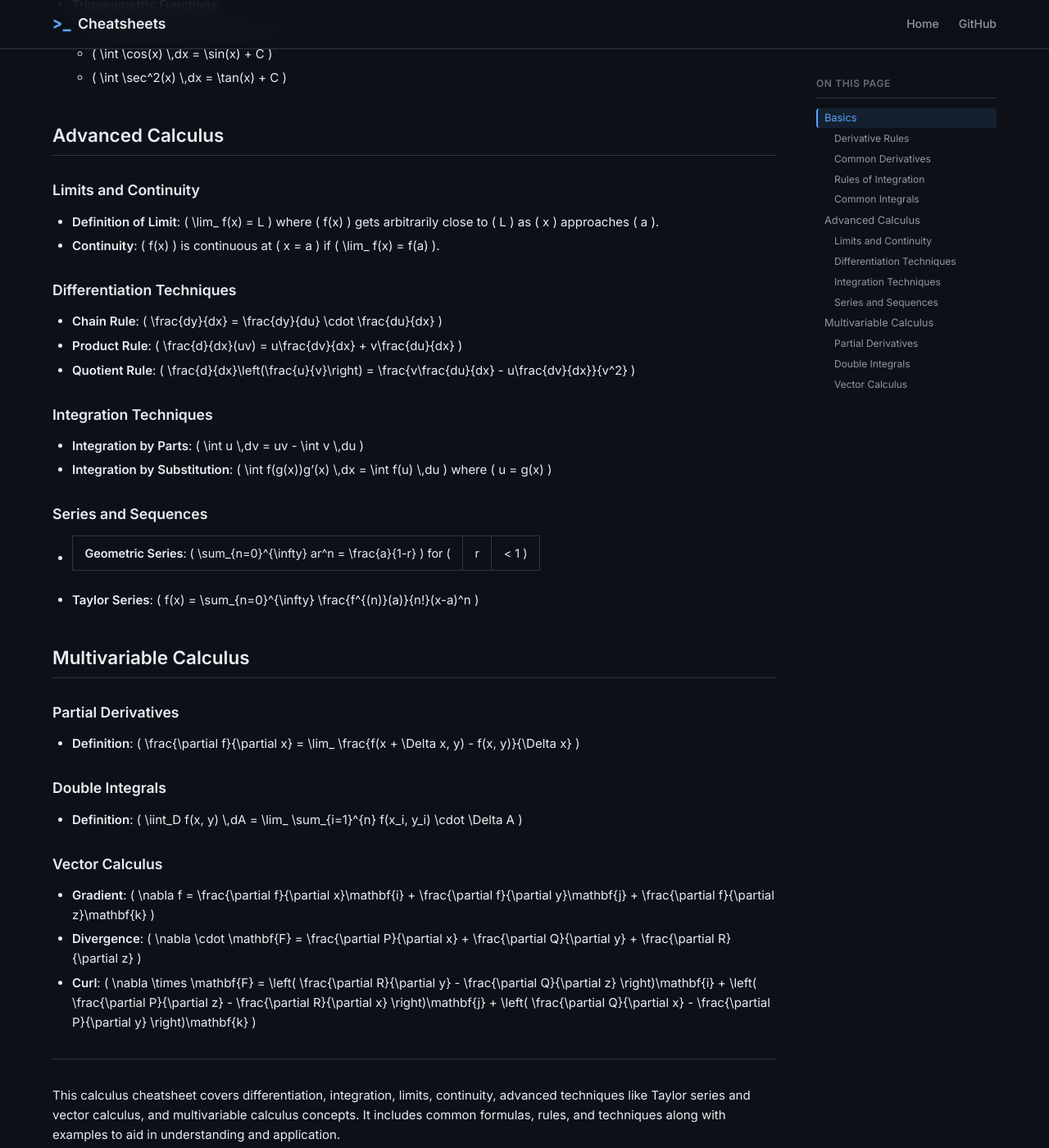
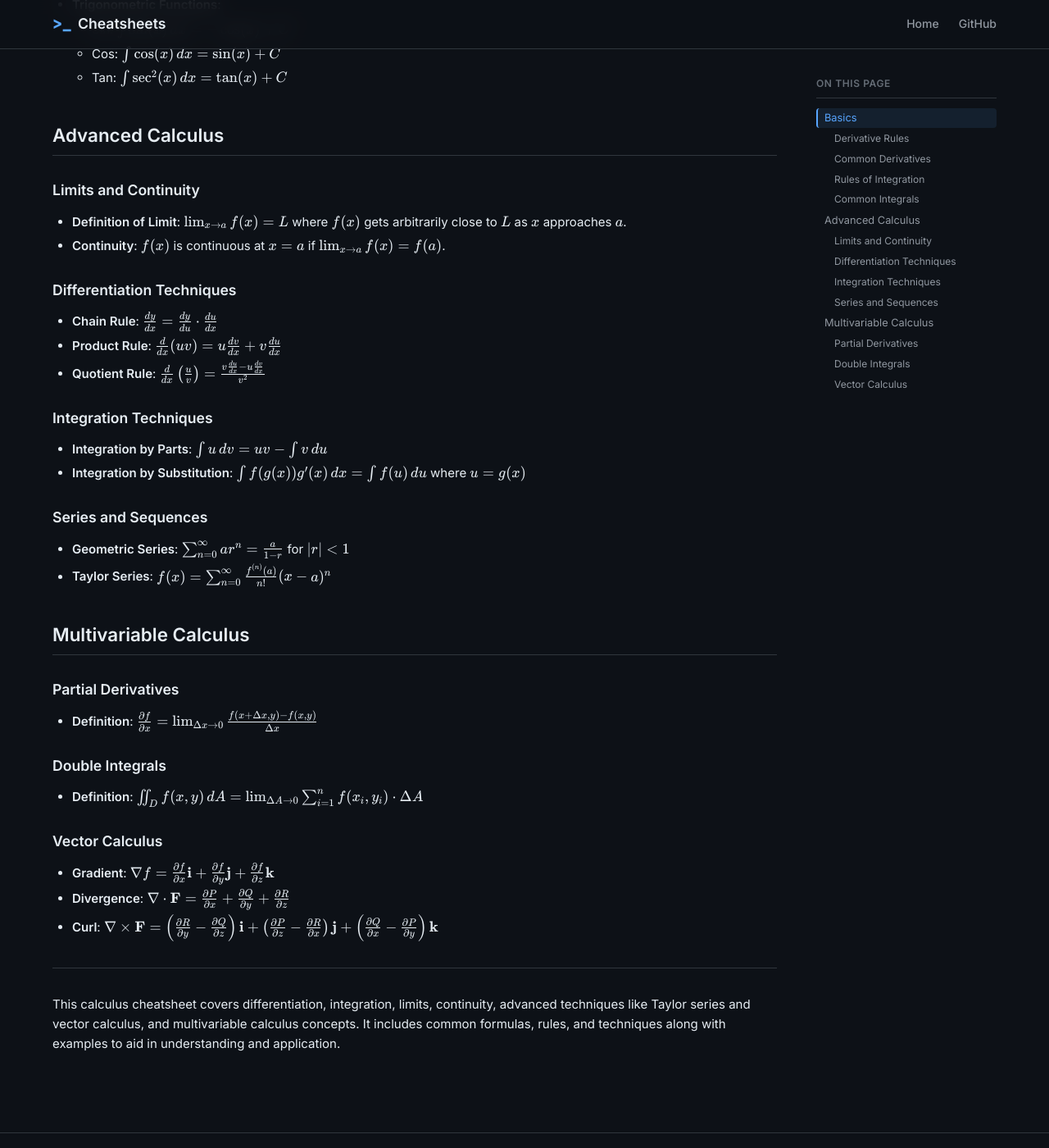
Before and after one commit to ashababnoor/cheatsheets, a Jekyll site: the page built from _cheatsheets/calculus.md, in a window 1280 px wide and 1400 px high, scrolled down 822 px. Shown: the whole window at 82% size. Built offline with Jekyll 4.4.1, drawn with Linux system fonts in a browser that asks for light colours; some of the changed text lies outside the part shown.

Commit message:
feat: update .gitignore for Jekyll files; add Gemfile for dependencies; enhance calculus and ML metrics cheatsheets with improved math formatting; modify site configuration and layout for better rendering

```diff
--- /dev/null
+++ b/Gemfile
@@ -0,0 +1,4 @@
+source "https://rubygems.org"
+
+gem "github-pages", group: :jekyll_plugins
+gem "webrick"
--- a/_cheatsheets/calculus.md
+++ b/_cheatsheets/calculus.md
@@ -11,68 +11,68 @@ This cheatsheet provides a list of useful calculus rules and formulas.
 
 ### Derivative Rules
 
-- **Constant Rule**: \( \frac{d}{dx}(c) = 0 \) where \( c \) is a constant.
-- **Power Rule**: \( \frac{d}{dx}(x^n) = nx^{n-1} \) where \( n \) is a real number.
+- **Constant Rule**: $$ \frac{d}{dx}(c) = 0 $$ where $$ c $$ is a constant.
+- **Power Rule**: $$ \frac{d}{dx}(x^n) = nx^{n-1} $$ where $$ n $$ is a real number.
 
 ### Common Derivatives
 
-- **Exponential Function**: \( \frac{d}{dx}(e^x) = e^x \)
+- **Exponential Function**: $$ \frac{d}{dx}(e^x) = e^x $$
 - **Trigonometric Functions**:
-  - \( \frac{d}{dx}(\sin(x)) = \cos(x) \)
-  - \( \frac{d}{dx}(\cos(x)) = -\sin(x) \)
-  - \( \frac{d}{dx}(\tan(x)) = \sec^2(x) \)
+  - Sin: $$ \frac{d}{dx}(\sin(x)) = \cos(x) $$
+  - Cos: $$ \frac{d}{dx}(\cos(x)) = -\sin(x) $$
+  - Tan: $$ \frac{d}{dx}(\tan(x)) = \sec^2(x) $$
 
 ### Rules of Integration
 
-- **Constant Multiple Rule**: \( \int cf(x) \,dx = c \int f(x) \,dx \)
-- **Sum Rule**: \( \int (f(x) + g(x)) \,dx = \int f(x) \,dx + \int g(x) \,dx \)
+- **Constant Multiple Rule**: $$ \int cf(x) \,dx = c \int f(x) \,dx $$
+- **Sum Rule**: $$ \int (f(x) + g(x)) \,dx = \int f(x) \,dx + \int g(x) \,dx $$
 
 ### Common Integrals
 
-- **Exponential Function**: \( \int e^x \,dx = e^x + C \)
+- **Exponential Function**: $$ \int e^x \,dx = e^x + C $$
 - **Trigonometric Functions**:
-  - \( \int \sin(x) \,dx = -\cos(x) + C \)
-  - \( \int \cos(x) \,dx = \sin(x) + C \)
-  - \( \int \sec^2(x) \,dx = \tan(x) + C \)
+  - Sin: $$ \int \sin(x) \,dx = -\cos(x) + C $$
+  - Cos: $$ \int \cos(x) \,dx = \sin(x) + C $$
+  - Tan: $$ \int \sec^2(x) \,dx = \tan(x) + C $$
 
 ## Advanced Calculus
 
 ### Limits and Continuity
 
-- **Definition of Limit**: \( \lim_{{x \to a}} f(x) = L \) where \( f(x) \) gets arbitrarily close to \( L \) as \( x \) approaches \( a \).
-- **Continuity**: \( f(x) \) is continuous at \( x = a \) if \( \lim_{{x \to a}} f(x) = f(a) \).
+- **Definition of Limit**: $$ \lim_{x \to a} f(x) = L $$ where $$ f(x) $$ gets arbitrarily close to $$ L $$ as $$ x $$ approaches $$ a $$.
+- **Continuity**: $$ f(x) $$ is continuous at $$ x = a $$ if $$ \lim_{x \to a} f(x) = f(a) $$.
 
 ### Differentiation Techniques
 
-- **Chain Rule**: \( \frac{dy}{dx} = \frac{dy}{du} \cdot \frac{du}{dx} \)
-- **Product Rule**: \( \frac{d}{dx}(uv) = u\frac{dv}{dx} + v\frac{du}{dx} \)
-- **Quotient Rule**: \( \frac{d}{dx}\left(\frac{u}{v}\right) = \frac{v\frac{du}{dx} - u\frac{dv}{dx}}{v^2} \)
+- **Chain Rule**: $$ \frac{dy}{dx} = \frac{dy}{du} \cdot \frac{du}{dx} $$
+- **Product Rule**: $$ \frac{d}{dx}(uv) = u\frac{dv}{dx} + v\frac{du}{dx} $$
+- **Quotient Rule**: $$ \frac{d}{dx}\left(\frac{u}{v}\right) = \frac{v\frac{du}{dx} - u\frac{dv}{dx}}{v^2} $$
 
 ### Integration Techniques
 
-- **Integration by Parts**: \( \int u \,dv = uv - \int v \,du \)
-- **Integration by Substitution**: \( \int f(g(x))g'(x) \,dx = \int f(u) \,du \) where \( u = g(x) \)
+- **Integration by Parts**: $$ \int u \,dv = uv - \int v \,du $$
+- **Integration by Substitution**: $$ \int f(g(x))g'(x) \,dx = \int f(u) \,du $$ where $$ u = g(x) $$
 
 ### Series and Sequences
 
-- **Geometric Series**: \( \sum_{n=0}^{\infty} ar^n = \frac{a}{1-r} \) for \( |r| < 1 \)
-- **Taylor Series**: \( f(x) = \sum_{n=0}^{\infty} \frac{f^{(n)}(a)}{n!}(x-a)^n \)
+- **Geometric Series**: $$ \sum_{n=0}^{\infty} ar^n = \frac{a}{1-r} $$ for $$ \lvert r \rvert < 1 $$
+- **Taylor Series**: $$ f(x) = \sum_{n=0}^{\infty} \frac{f^{(n)}(a)}{n!}(x-a)^n $$
 
 ## Multivariable Calculus
 
 ### Partial Derivatives
 
-- **Definition**: \( \frac{\partial f}{\partial x} = \lim_{{\Delta x \to 0}} \frac{f(x + \Delta x, y) - f(x, y)}{\Delta x} \)
+- **Definition**: $$ \frac{\partial f}{\partial x} = \lim_{\Delta x \to 0} \frac{f(x + \Delta x, y) - f(x, y)}{\Delta x} $$
 
 ### Double Integrals
 
-- **Definition**: \( \iint_D f(x, y) \,dA = \lim_{{\Delta A \to 0}} \sum_{i=1}^{n} f(x_i, y_i) \cdot \Delta A \)
+- **Definition**: $$ \iint_D f(x, y) \,dA = \lim_{\Delta A \to 0} \sum_{i=1}^{n} f(x_i, y_i) \cdot \Delta A $$
 
 ### Vector Calculus
 
-- **Gradient**: \( \nabla f = \frac{\partial f}{\partial x}\mathbf{i} + \frac{\partial f}{\partial y}\mathbf{j} + \frac{\partial f}{\partial z}\mathbf{k} \)
-- **Divergence**: \( \nabla \cdot \mathbf{F} = \frac{\partial P}{\partial x} + \frac{\partial Q}{\partial y} + \frac{\partial R}{\partial z} \)
-- **Curl**: \( \nabla \times \mathbf{F} = \left( \frac{\partial R}{\partial y} - \frac{\partial Q}{\partial z} \right)\mathbf{i} + \left( \frac{\partial P}{\partial z} - \frac{\partial R}{\partial x} \right)\mathbf{j} + \left( \frac{\partial Q}{\partial x} - \frac{\partial P}{\partial y} \right)\mathbf{k} \)
+- **Gradient**: $$ \nabla f = \frac{\partial f}{\partial x}\mathbf{i} + \frac{\partial f}{\partial y}\mathbf{j} + \frac{\partial f}{\partial z}\mathbf{k} $$
+- **Divergence**: $$ \nabla \cdot \mathbf{F} = \frac{\partial P}{\partial x} + \frac{\partial Q}{\partial y} + \frac{\partial R}{\partial z} $$
+- **Curl**: $$ \nabla \times \mathbf{F} = \left( \frac{\partial R}{\partial y} - \frac{\partial Q}{\partial z} \right)\mathbf{i} + \left( \frac{\partial P}{\partial z} - \frac{\partial R}{\partial x} \right)\mathbf{j} + \left( \frac{\partial Q}{\partial x} - \frac{\partial P}{\partial y} \right)\mathbf{k} $$
 
 ---
 
--- a/_config.yml
+++ b/_config.yml
@@ -1,8 +1,9 @@
 # Site settings
 title: Cheatsheets
 description: Concise, easy-to-reference cheatsheets for various programming languages and technologies
+baseurl: /cheatsheets
 author:
-  name: Shabab Noor
+  name: Ahmed Shabab Noor
   email: ashababnoor@gmail.com
 
 permalink: /404.md
@@ -27,4 +28,4 @@ defaults:
 
 markdown: kramdown
 kramdown:
-  math_engine: katex
+  math_engine: null
--- a/_layouts/default.html
+++ b/_layouts/default.html
@@ -12,7 +12,7 @@
   <link rel="stylesheet" href="https://cdn.jsdelivr.net/npm/katex@0.16.21/dist/katex.min.css">
   <script defer src="https://cdn.jsdelivr.net/npm/katex@0.16.21/dist/katex.min.js"></script>
   <script defer src="https://cdn.jsdelivr.net/npm/katex@0.16.21/dist/contrib/auto-render.min.js"
-    onload="renderMathInElement(document.body, {delimiters: [{left: '$$', right: '$$', display: true}, {left: '\\(', right: '\\)', display: false}]});"></script>
+    onload="renderMathInElement(document.body, {delimiters: [{left: '$$', right: '$$', display: true}, {left: '\\[', right: '\\]', display: true}, {left: '\\(', right: '\\)', display: false}]});"></script>
 </head>
 <body>
   <header class="site-header">
```
Also changed, not shown: _cheatsheets/machine-learning-metrics.md (+5 -5 lines), 1 other file.
